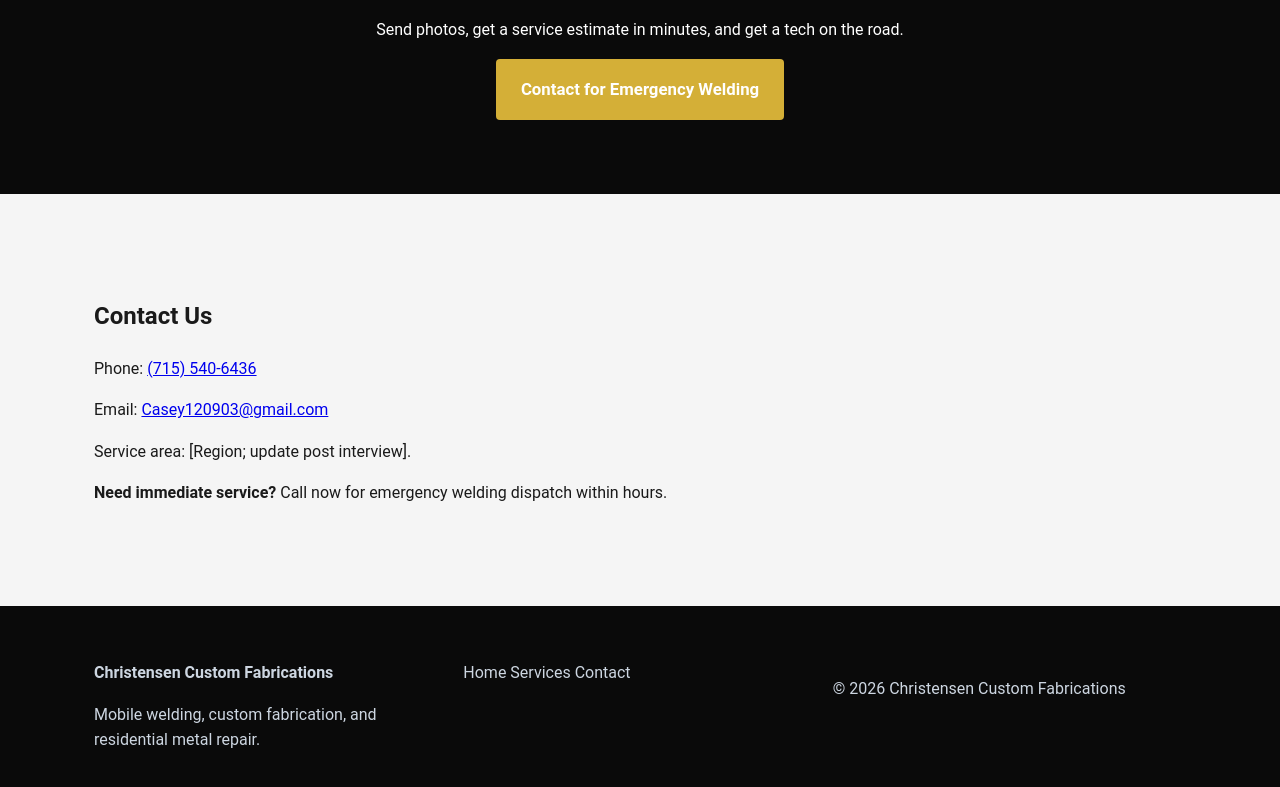
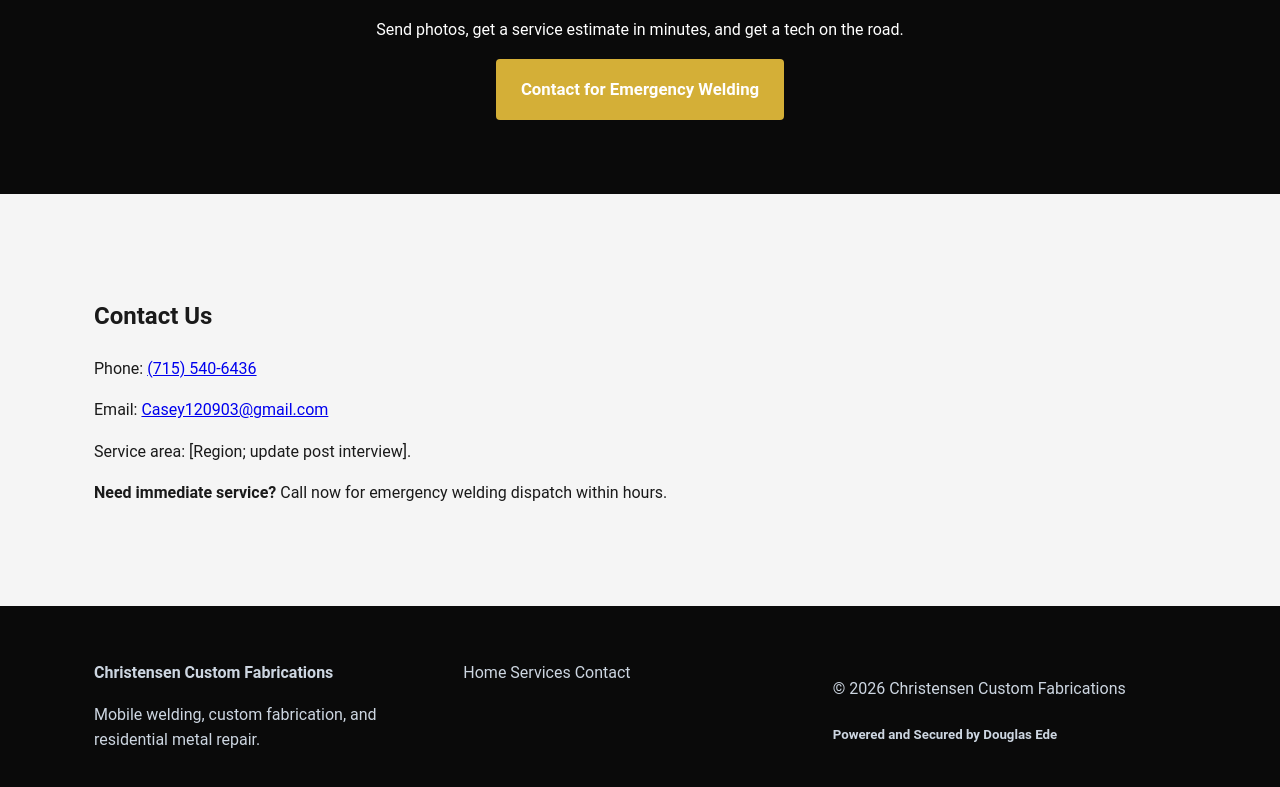
Before and after one commit to Douglas4739/Christensen-Custom-Fabrications, a plain HTML site: page index.html in a window 1280 px wide. Shown: the part 4937-5724 px from the top of the page. Drawn offline with Linux system fonts and the light colour scheme.

Commit message:
added signature

```diff
--- a/index.html
+++ b/index.html
@@ -212,6 +212,7 @@
       </div>
       <div>
         <p>© 2026 Christensen Custom Fabrications</p>
+        <H5>Powered and Secured by Douglas Ede</H5>
       </div>
     </div>
   </footer>
```
